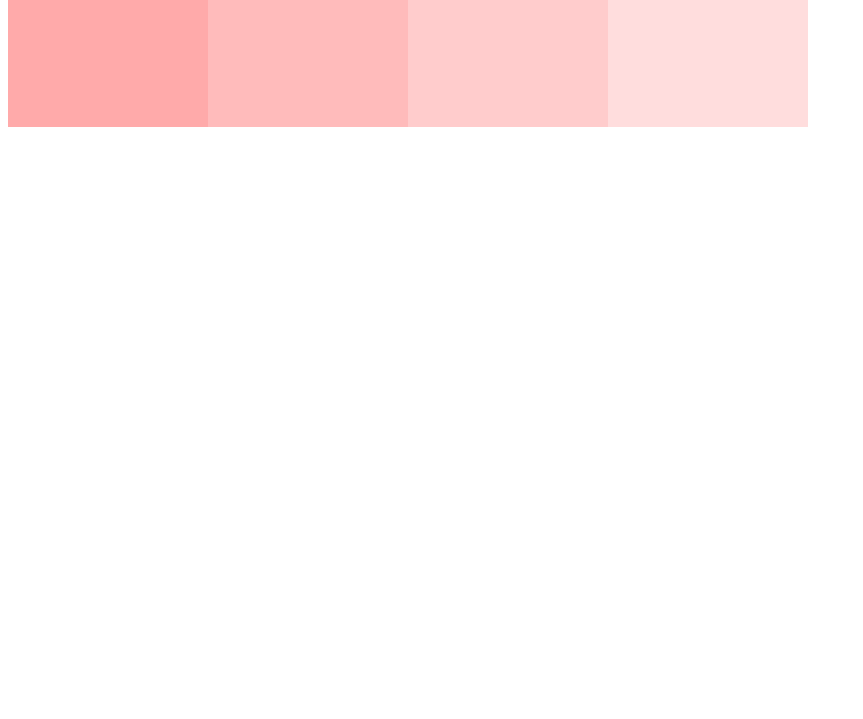
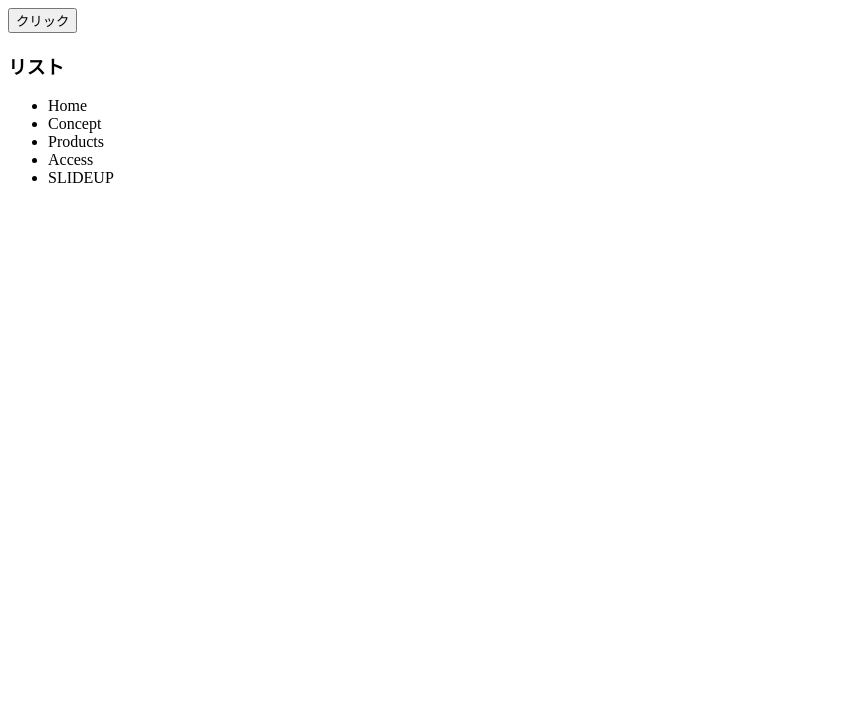
Before and after one commit to yooyama130/jQuery-Lesson, a plain HTML site: page index.html in a window 1280 px wide. Shown: the part 81-800 px from the top of the page, without its empty margins (0-863 px from the left). Drawn offline with Linux system fonts and the light colour scheme.

Commit message:
[Finish] JavaScriptを学ぼう7章

```diff
--- a/app.js
+++ b/app.js
@@ -1,5 +1,7 @@
 $(function(){
-  $('.box1').on('click', function(){
-    $(this).slideUp();
+  $('button').on('click', function(){
+    $('ul').children().css('color', 'red');
+    $('.slideup').css('background-color' , 'pink');
+    $('.slideup').slideUp();
   });
 });
--- a/index.html
+++ b/index.html
@@ -5,12 +5,17 @@
     <link rel="stylesheet" href="app.css" />
   </head>
   <body>
-    <div class="box">
-      <div class="box1 bg1"></div>
-      <div class="box1 bg2"></div>
-      <div class="box1 bg3"></div>
-      <div class="box1 bg4"></div>
-    </div>
+    <h1>childrenサンプル</h1>
+    <button>クリック</button>
+    <h3>リスト</h3>
+    <ul>
+      <li>Home</li>
+      <li>Concept</li>
+      <li>Products</li>
+      <li>Access</li>
+      <!-- これだけスライドアップさせる -->
+      <li class = "slideup">SLIDEUP</li>
+    </ul>
     <script src="jquery.min.js"></script>
     <script src="app.js"></script>
   </body>
```
